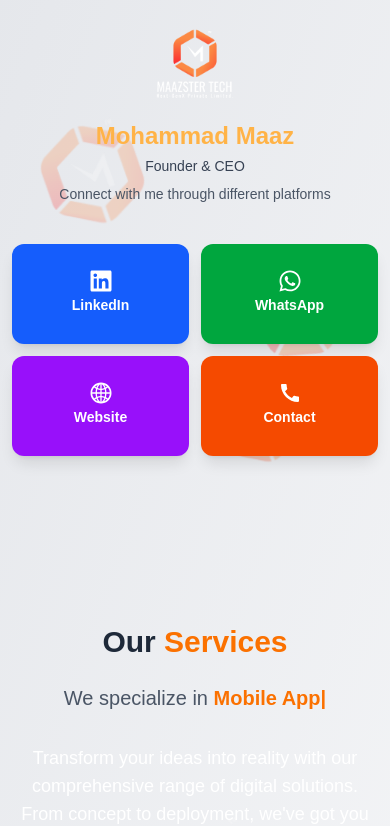
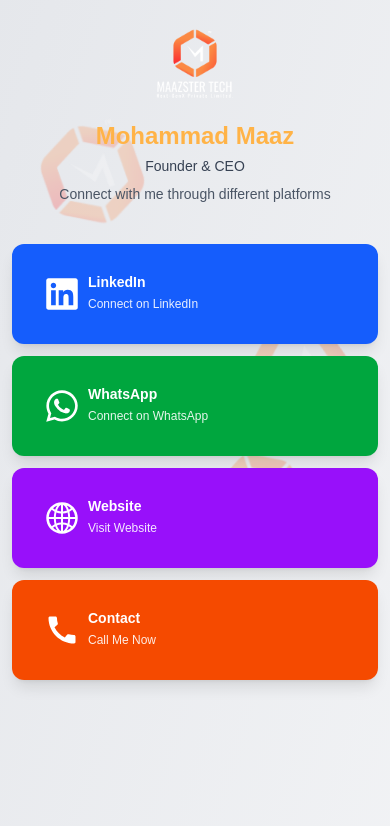
Before and after one commit to asifkhan2513/qrcodedemo, a Next.js app: page / in a window 390 px wide. Shown: the top 826 px of the page. Built offline with nearby package versions, Linux system fonts and the light colour scheme.

Commit message:
change ui mobile

```diff
--- a/src/app/page.tsx
+++ b/src/app/page.tsx
@@ -64,7 +64,7 @@ export default function Home() {
 
       {/* Cards Grid */}
       <main className="container mx-auto px-4 py-6 sm:py-8 mb-8 relative z-10">
-        <div className="grid grid-cols-2 sm:grid-cols-2 lg:grid-cols-4 gap-3 sm:gap-4 md:gap-6 max-w-6xl mx-auto">
+        <div className="grid grid-cols-1 sm:grid-cols-2 lg:grid-cols-4 gap-3 sm:gap-4 md:gap-6 max-w-6xl mx-auto">
           {cardsData.map((card, index) => (
             <div
               key={card.id}
@@ -94,7 +94,7 @@ export default function Home() {
       <ServicesSection />
 
       {/* Footer */}
-      <footer className="text-center py-4  text-gray-600 dark:text-gray-600 relative z-10">
+      <footer className="text-center py-4  text-gray-600  dark:text-gray-300 relative z-10">
         <p>
           &copy; {currentYear} Maazster Next-GenX Technology. All rights
           reserved.
--- a/src/components/Card.tsx
+++ b/src/components/Card.tsx
@@ -53,21 +53,30 @@ export default function Card({
       }}
     >
       {/* Content */}
-      <div className="relative z-10 p-2 sm:p-4 md:p-6 h-full flex flex-col justify-center items-center text-center">
+      <div
+        className="
+          relative z-10 p-2 sm:p-4 md:p-6 h-full
+          flex flex-row items-center justify-start  px-8
+           sm:flex-col sm:items-center sm:justify-center
+          gap-2 sm:gap-4
+        "
+      >
         {/* Icon */}
-        <div className="mb-1 sm:mb-2 md:mb-4 text-2xl sm:text-3xl md:text-4xl text-white transform group-hover:scale-110 transition-transform duration-300">
+        <div className="text-4xl sm:text-3xl md:text-4xl text-white transform group-hover:scale-110 transition-transform duration-300">
           <IconComponent />
         </div>
 
-        {/* Title */}
-        <h3 className="text-sm sm:text-base md:text-lg lg:text-xl font-bold text-white mb-1 sm:mb-2 leading-tight">
-          {title}
-        </h3>
+        {/* Title + Description */}
+        <div className="flex flex-col sm:items-center sm:text-center">
+          <h3 className="text-sm sm:text-base md:text-lg lg:text-xl font-bold text-white leading-tight">
+            {title}
+          </h3>
 
-        {/* Description - Hidden on mobile, visible on larger screens */}
-        <p className="hidden sm:block text-xs md:text-sm text-white opacity-90 leading-relaxed">
-          {description}
-        </p>
+          {/* Description - Hidden on mobile, visible on larger screens */}
+          <p className=" text-xs md:text-sm text-white opacity-90 leading-relaxed mt-1 sm:mt-2">
+            {description}
+          </p>
+        </div>
       </div>
     </div>
   );
--- a/src/components/ServicesSection.tsx
+++ b/src/components/ServicesSection.tsx
@@ -47,7 +47,7 @@ export default function ServicesSection() {
               className="text-[#fb7100] font-semibold"
             ></span>
           </div>
-          <p className="text-lg text-white dark:text-gray-600 max-w-3xl mx-auto">
+          <p className="text-lg text-gray-600  dark:text-gray-300 max-w-3xl mx-auto">
             Transform your ideas into reality with our comprehensive range of
             digital solutions. From concept to deployment, we&apos;ve got you
             covered.
```
